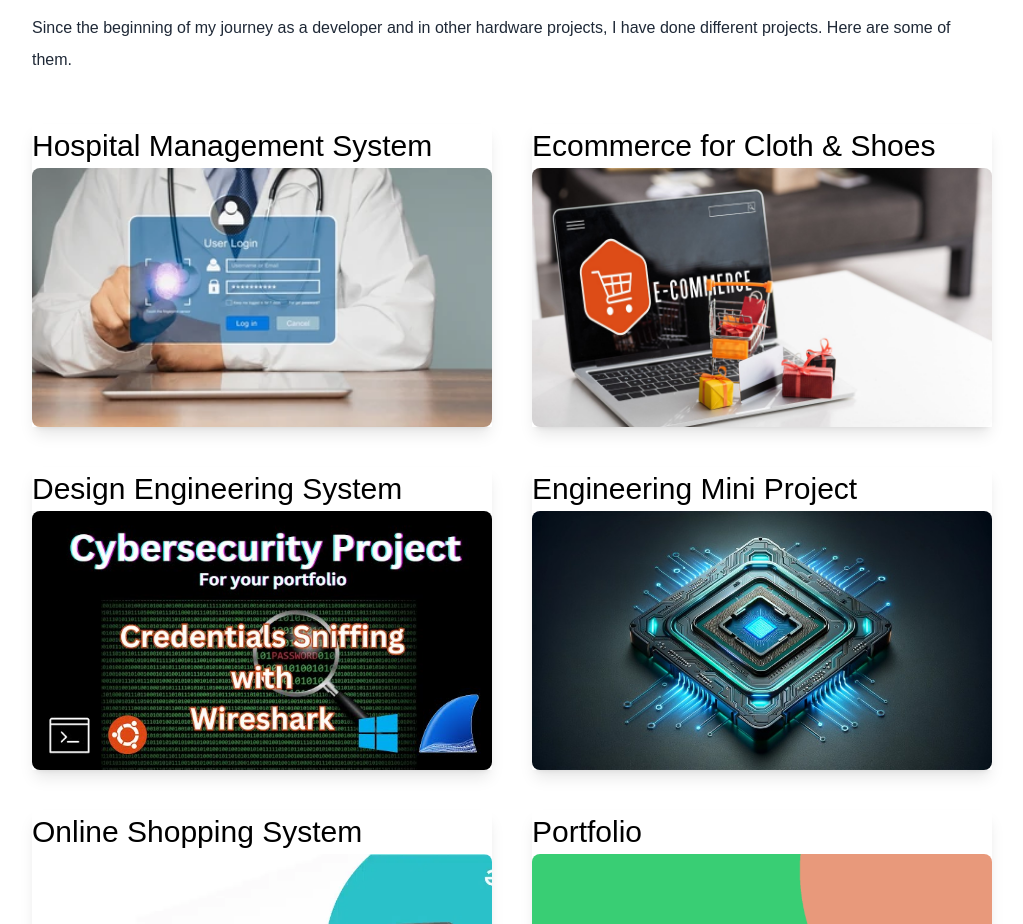
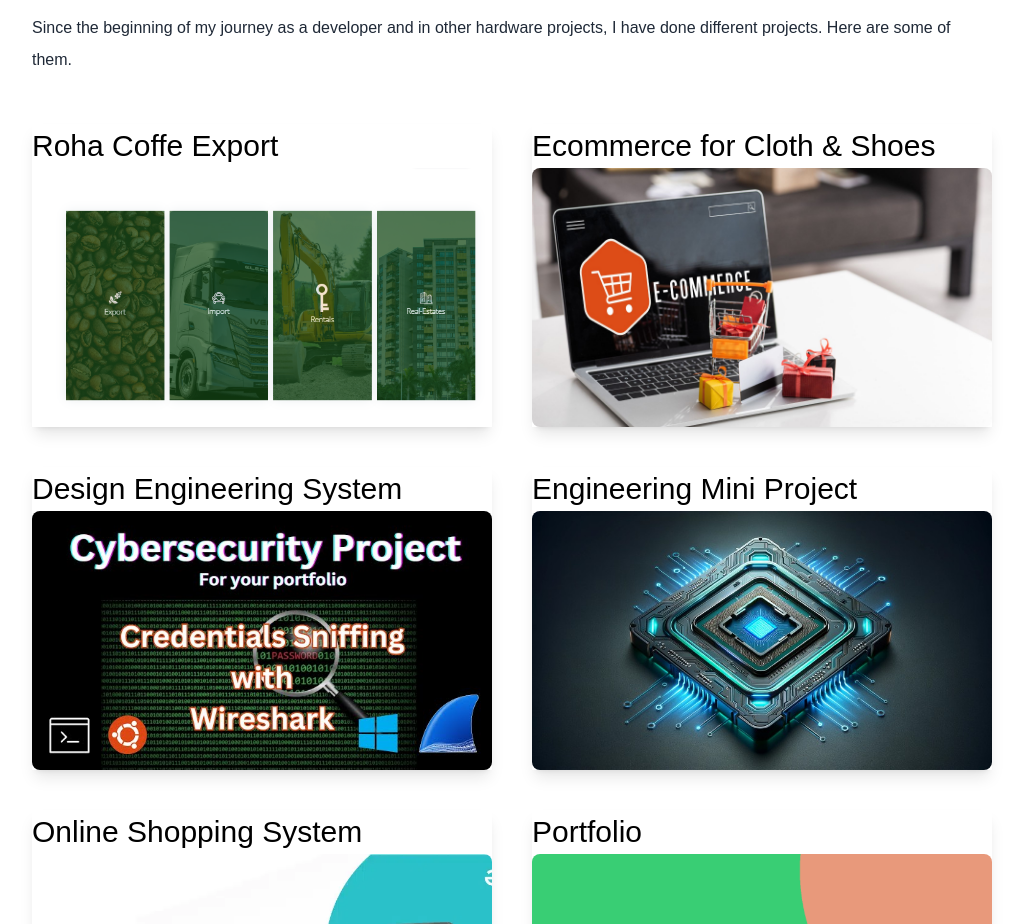
Before and after one commit to nahom124578/nahom-s_portfolio, a Next.js app: page / in a window 1280 px wide. Shown: the part 1228-2152 px from the top of the page, without its empty margins (128-1151 px from the left). Built offline with nearby package versions, Linux system fonts and the light colour scheme.

Commit message:
project added

```diff
--- a/pages/index.js
+++ b/pages/index.js
@@ -9,7 +9,7 @@ import { BsFillMoonStarsFill } from "react-icons/bs";
 import { useState, useRef } from "react";
 import deved from "../public/dev-ed-wave.jpg";
 import Image from "next/image";
-import web1 from "../public/system-accessed-by-doctors-fingerprint-260nw-2291512001.webp";
+import web1 from "../public/ddd.png";
 import web2 from "../public/eee.jpg";
 import web3 from "../public/sddefault.jpg";
 import web4 from "../public/2066861_96b5_7.jpg";
@@ -102,7 +102,7 @@ export default function Home() {
           <div className="flex flex-col gap-10 py-10 lg:flex-row lg:flex-wrap">
             {/* Project 1 */}
             <div className="basis-1/3 flex-1 relative group shadow-lg">
-              <h3 className="text-3xl py-1 dark:text-white">Hospital Management System</h3>
+              <h3 className="text-3xl py-1 dark:text-white">Roha Coffe Export</h3>
               <div className="relative h-0 pb-[56.25%] overflow-hidden rounded-lg">
                 <Image
                   className="absolute inset-0 w-full h-full object-cover transition-transform duration-300 ease-in-out group-hover:scale-105"
@@ -113,12 +113,12 @@ export default function Home() {
               </div>
               <div className="absolute inset-0 flex items-center justify-center opacity-0 group-hover:opacity-100 transition-opacity duration-300 ease-in-out">
                 <div className="flex space-x-4">
-                  <Link href="https://github.com/nahom124578/mygit.git">
+                  <Link href="https://github.com/nahom124578/roha_coffee.git">
                     <button className="bg-gray-800 text-white px-4 py-2 rounded-lg shadow-lg transition-transform transform hover:scale-105">
                       View Code
                     </button>
                   </Link>
-                  <Link href="https://your-live-demo-url.com">
+                  <Link href="https://roha.dev.awura.tech/">
                     <button className="bg-blue-600 text-white px-4 py-2 rounded-lg shadow-lg transition-transform transform hover:scale-105">
                       Live Demo
                     </button>
```
Also changed, not shown: public/ddd.png (added).
